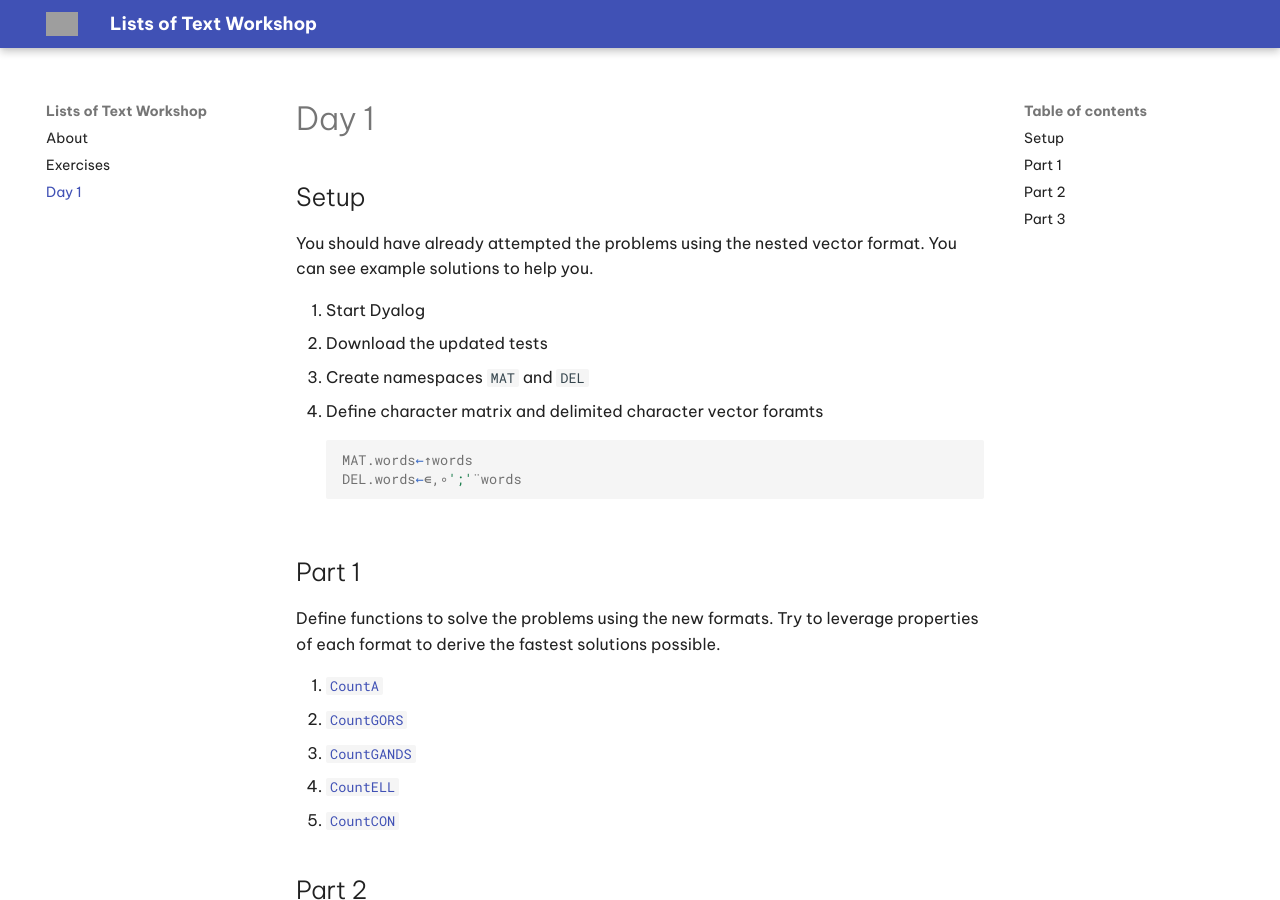
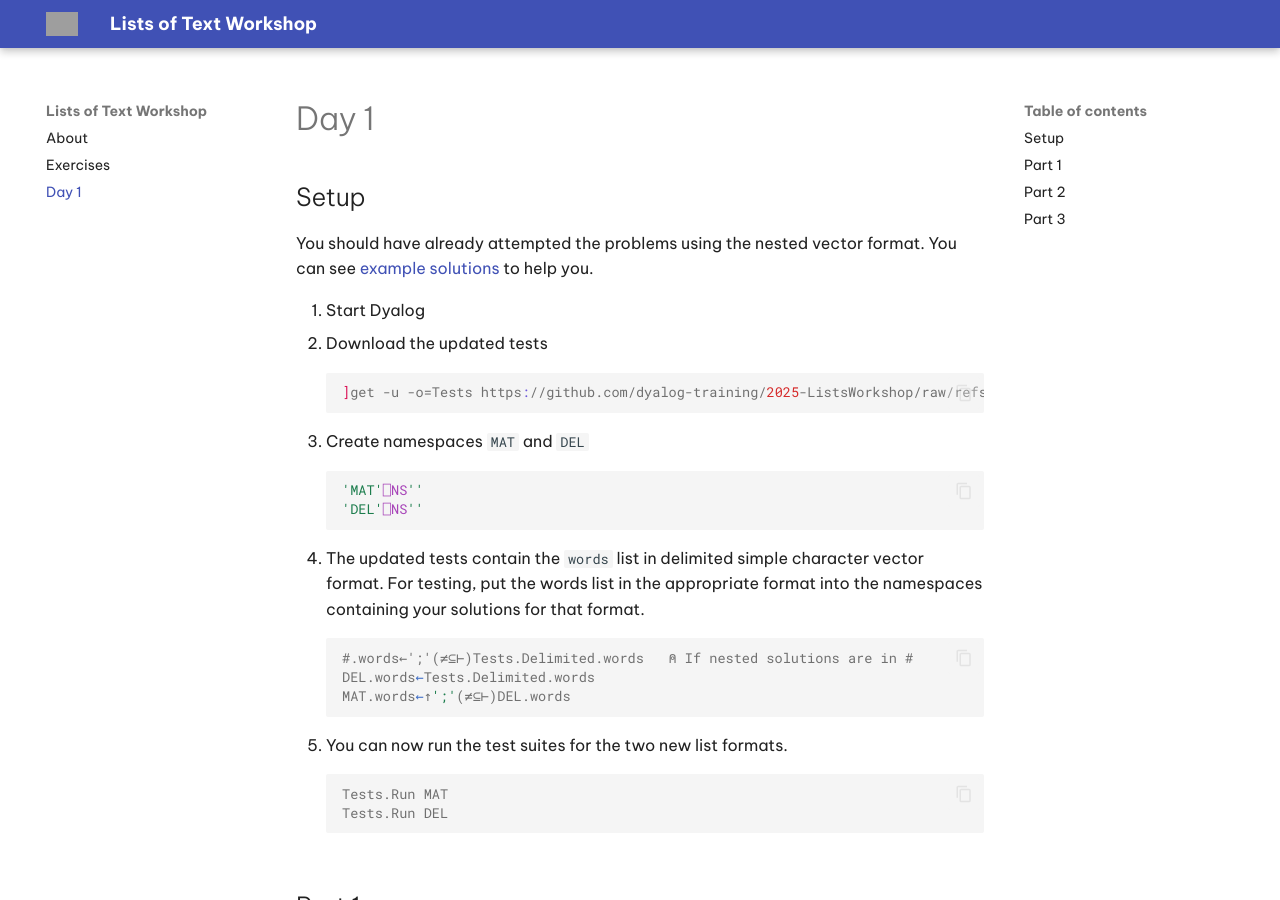
Before and after one commit to dyalog-training/2025-ListsWorkshop, an MkDocs documentation site: the page built from docs/day1.md, in a window 1280 px wide and 900 px high. Built offline with MkDocs 1.6.1 and Material for MkDocs 9.7.7, drawn with Linux system fonts in a browser that asks for light colours; grey boxes are pictures that could not be loaded.

Commit message:
can copy day 1 instructions

````diff
--- a/docs/day1.md
+++ b/docs/day1.md
@@ -1,16 +1,35 @@
 # Day 1
 
 ## Setup
-You should have already attempted the problems using the nested vector format. You can see example solutions to help you.
+You should have already attempted the problems using the nested vector format. You can see [example solutions](https://github.com/dyalog-training/2025-ListsWorkshop/blob/main/solutions/NESTED.dyalog) to help you.
 
 1. Start Dyalog
 1. Download the updated tests
+
+    ```{ .apl .copy }
+    ]get -u -o=Tests https://github.com/dyalog-training/2025-ListsWorkshop/raw/refs/heads/main/lists-of-words.dws
+    ```
+
 1. Create namespaces `MAT` and `DEL`
-1. Define character matrix and delimited character vector foramts
 
-    ```apl
-    MAT.words←↑words
-    DEL.words←∊,∘';'¨words
+    ```{ .apl .copy }
+    'MAT'⎕NS''
+    'DEL'⎕NS''
+    ```
+
+1. The updated tests contain the `words` list in delimited simple character vector format. For testing, put the words list in the appropriate format into the namespaces containing your solutions for that format.
+
+    ```{ .apl .copy }
+    #.words←';'(≠⊆⊢)Tests.Delimited.words   ⍝ If nested solutions are in #
+    DEL.words←Tests.Delimited.words
+    MAT.words←↑';'(≠⊆⊢)DEL.words
+    ```
+
+1. You can now run the test suites for the two new list formats.
+
+    ```{ .apl .copy }
+    Tests.Run MAT
+    Tests.Run DEL
     ```
 
 ## Part 1
````
Also changed, not shown: docs/index.md (+1 -1 lines).
